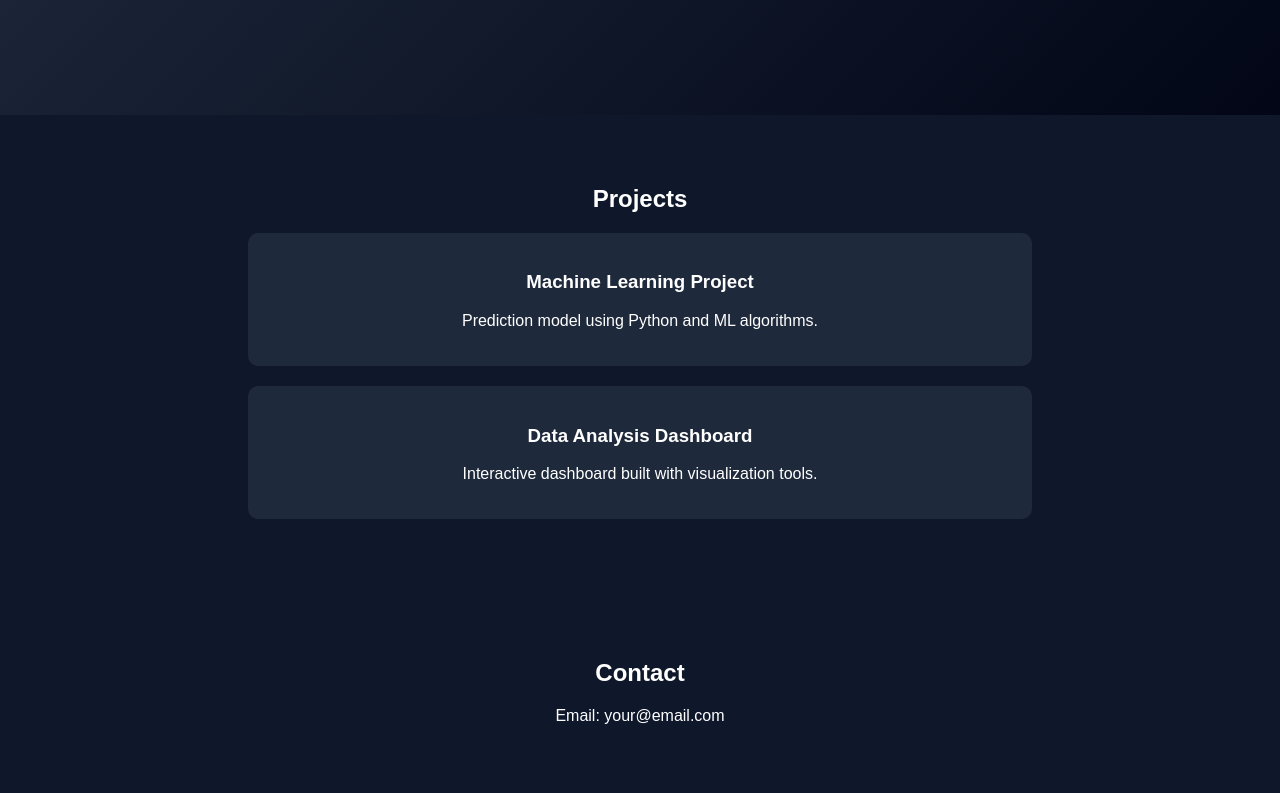
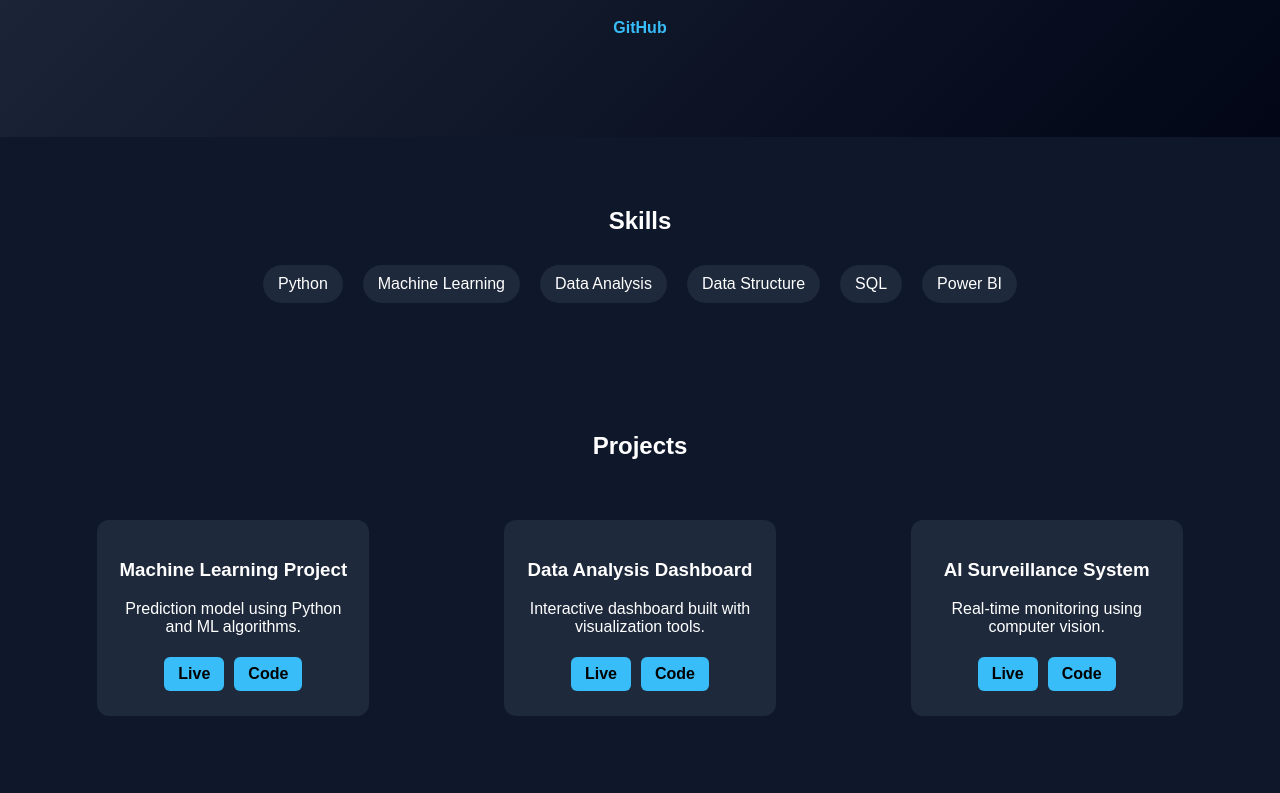
Before and after one commit to jershomfn/portfolio, a React (Create React App) app in the folder frontend/: page / in a window 1280 px wide. Shown: the part 307-1100 px from the top of the page. Built offline with nearby package versions, Linux system fonts and the light colour scheme.

Commit message:
Added project links and social profiles

```diff
--- a/frontend/package.json
+++ b/frontend/package.json
@@ -7,6 +7,7 @@
     "@testing-library/jest-dom": "^6.9.1",
     "@testing-library/react": "^16.3.2",
     "@testing-library/user-event": "^13.5.0",
+    "framer-motion": "^12.38.0",
     "react": "^19.2.5",
     "react-dom": "^19.2.5",
     "react-scripts": "5.0.1",
--- a/frontend/src/App.css
+++ b/frontend/src/App.css
@@ -41,3 +41,63 @@ body {
   padding: 50px;
   text-align: center;
 }
+.skills {
+  padding: 50px;
+  text-align: center;
+}
+
+.skills-list span {
+  display: inline-block;
+  background: #1e293b;
+  margin: 10px;
+  padding: 10px 15px;
+  border-radius: 20px;
+}
+.projects-container {
+  display: grid;
+  grid-template-columns: repeat(auto-fit, minmax(250px, 1fr));
+  gap: 20px;
+  padding: 20px;
+}
+
+.project-card {
+  background: #1e293b;
+  padding: 20px;
+  border-radius: 12px;
+  transition: transform 0.3s ease, box-shadow 0.3s ease;
+}
+
+/* 🔥 Hover effect */
+.project-card:hover {
+  transform: translateY(-10px);
+  box-shadow: 0 10px 25px rgba(0,0,0,0.5);
+}
+.project-buttons {
+  margin-top: 15px;
+}
+
+.project-buttons a {
+  display: inline-block;
+  margin: 5px;
+  padding: 8px 14px;
+  background: #38bdf8;
+  color: black;
+  border-radius: 6px;
+  text-decoration: none;
+  font-weight: bold;
+  transition: 0.3s;
+}
+
+.project-buttons a:hover {
+  background: #0ea5e9;
+}
+.socials {
+  margin-top: 20px;
+}
+
+.socials a {
+  margin: 0 10px;
+  color: #38bdf8;
+  text-decoration: none;
+  font-weight: bold;
+}
--- a/frontend/src/App.js
+++ b/frontend/src/App.js
@@ -1,8 +1,11 @@
 import './App.css';
+import { motion } from "framer-motion";
 
 function App() {
   return (
     <div className="app">
+
+      {/* Navbar */}
       <nav className="navbar">
         <h2>Jershom</h2>
         <div>
@@ -12,29 +15,89 @@ function App() {
         </div>
       </nav>
 
-      <header className="hero">
+      {/* Hero Section */}
+      <motion.header
+        className="hero"
+        initial={{ opacity: 0, y: -50 }}
+        animate={{ opacity: 1, y: 0 }}
+        transition={{ duration: 1 }}
+      >
         <h1>Hi, I'm Jershom</h1>
         <p>Data Science Student | ML | Analytics</p>
-      </header>
+        <div className="socials">
+  <a href="https://github.com/jershomfn" target="_blank">GitHub</a>
 
-      <section className="projects">
+</div>
+      </motion.header>
+
+
+
+      {/* Skills Section */}
+      <motion.section
+        className="skills"
+        initial={{ opacity: 0, y: 50 }}
+        whileInView={{ opacity: 1, y: 0 }}
+        transition={{ duration: 1 }}
+      >
+        <h2>Skills</h2>
+        <div className="skills-list">
+          <span>Python</span>
+          <span>Machine Learning</span>
+          <span>Data Analysis</span>
+          <span>Data Structure</span>
+          <span>SQL</span>
+          <span>Power BI</span>
+        </div>
+      </motion.section>
+
+      {/* Projects Section */}
+      <motion.section
+  className="projects"
+  initial={{ opacity: 0 }}
+  whileInView={{ opacity: 1 }}
+  transition={{ duration: 1 }}
+>
   <h2>Projects</h2>
+
+  <div className="projects-container">
 
     <div className="project-card">
       <h3>Machine Learning Project</h3>
       <p>Prediction model using Python and ML algorithms.</p>
+      <div className="project-buttons">
+    <a href="#" target="_blank" rel="noreferrer">Live</a>
+    <a href="#" target="_blank" rel="noreferrer">Code</a>
+  </div>
     </div>
 
     <div className="project-card">
       <h3>Data Analysis Dashboard</h3>
       <p>Interactive dashboard built with visualization tools.</p>
+      <div className="project-buttons">
+    <a href="#" target="_blank" rel="noreferrer">Live</a>
+    <a href="#" target="_blank" rel="noreferrer">Code</a>
   </div>
+    </div>
+
+    <div className="project-card">
+      <h3>AI Surveillance System</h3>
+      <p>Real-time monitoring using computer vision.</p>
+      <div className="project-buttons">
+    <a href="#" target="_blank" rel="noreferrer">Live</a>
+    <a href="#" target="_blank" rel="noreferrer">Code</a>
+  </div>
+    </div>
+
+  </div>
+</motion.section>
+
+      {/* Contact Section */}
+      <section className="contact">
+        <h2>Contact</h2>
+        <p>Email: jershomfn@email.com</p>
+        <p>Phone: 9488585690</p>
       </section>
 
-      <section className="contact">
-        <h2>Contact</h2>
-        <p>Email: your@email.com</p>
-      </section>
     </div>
   );
 }
```
Also changed, not shown: 1 other file (tests, documents, lock files or other folders). Lines whose indentation alone changed are shown as unchanged.
